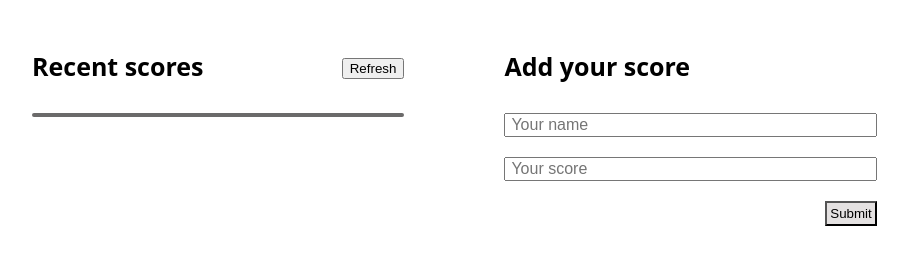
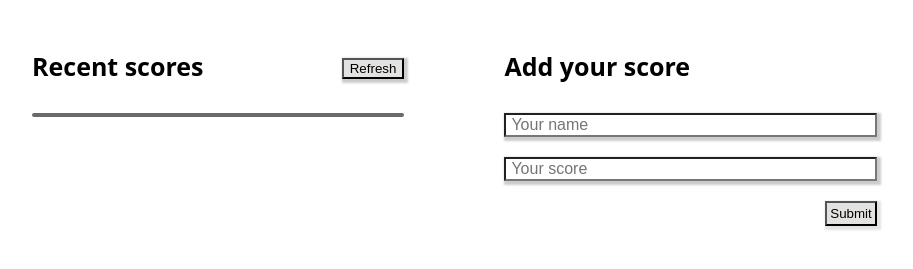
Before and after one commit to fortuneonyeka/Leaderboard, a website built with webpack: page src/index.html in a window 1280 px wide. Shown: the part 85-354 px from the top of the page, without its empty margins (76-989 px from the left). Built offline with nearby package versions, Linux system fonts and the light colour scheme; no server answers.

Commit message:
update styling

```diff
--- a/src/style.css
+++ b/src/style.css
@@ -27,6 +27,7 @@ input {
   padding: 0 5px;
   width: 100%;
   box-sizing: border-box;
+  box-shadow: 2px 2px 2px 2px rgba(0, 0, 0, 0.2);
 }
 
 .grid-container {
@@ -55,6 +56,12 @@ li:nth-child(odd) {
   margin: 0;
   background-color: rgb(228, 225, 225);
   padding: 3px;
+  box-shadow: 2px 2px 2px 2px rgba(0, 0, 0, 0.111);
+}
+
+#refresh {
+  box-shadow: 2px 2px 2px 2px rgba(0, 0, 0, 0.2);
+  background-color: rgb(228, 225, 225);
 }
 
 .hidden {
```
